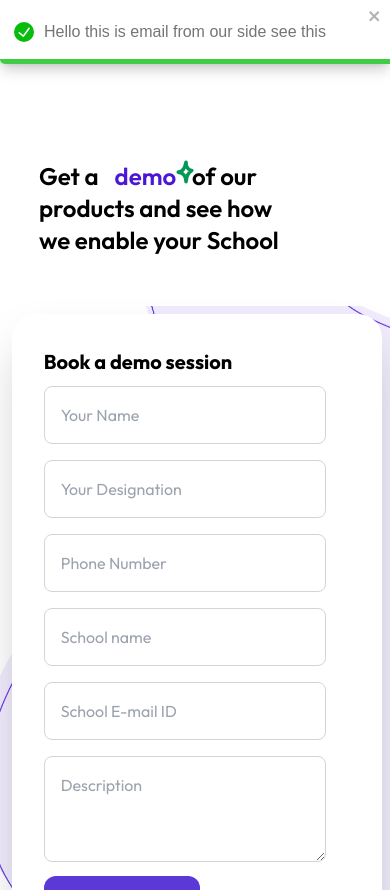
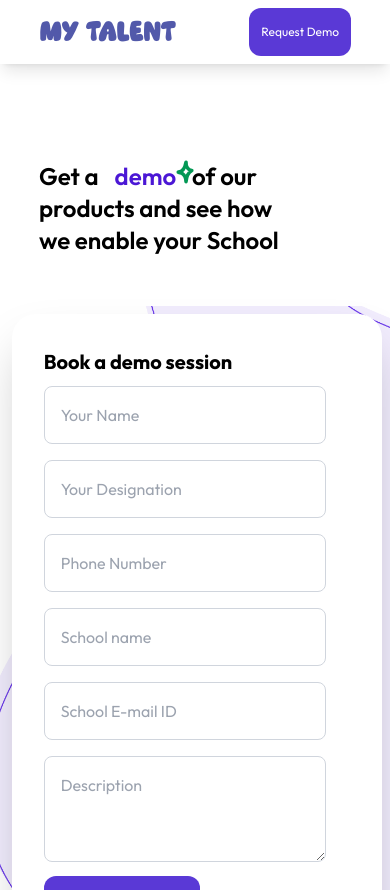
Before and after one commit to Niti9/eduexplore, a Next.js app: page / in a window 390 px wide. Shown: the top 890 px of the page. Built offline with nearby package versions, Linux system fonts and the light colour scheme.

Commit message:
changes in extra thing just ignore them

```diff
--- a/components/Contact.jsx
+++ b/components/Contact.jsx
@@ -15,9 +15,6 @@ function Contact() {
   const [state, formAction] = useFormState(handleFormSubmit, {
     message: null,
   });
-  useEffect(()=>{
-    toast.success("Hello this is email from our side see this ")
-  })
 
   useEffect(() => {
 
--- a/components/Navbar.jsx
+++ b/components/Navbar.jsx
@@ -6,11 +6,11 @@ function Navbar() {
   return (
     <>
     <header className="sticky top-0 z-10 bg-white block shadow-lg">
-        <div className="mx-auto flex items-center px-[2px] py-2 md:p-4  w-4/5">
+        <div className=" mx-auto flex space-x-2  items-center md:px-[2px] py-2 md:p-4  w-4/5">
           <div className="">
 
           {/* <img  className="w-48 h-full " src="/mainLogo.png" alt="main-logo"  /> */}
-          <div className='powerSmurf text-[#5259AA] text-[32px] sm:text-4xl  cursor-pointer font-bold'>My Talent</div>
+          <div className='powerSmurf text-[#5259AA] text-[26px] sm:text-4xl  cursor-pointer font-bold'>My Talent</div>
 
           </div>
 
```
